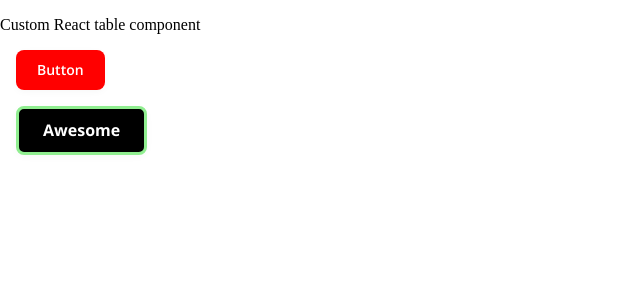
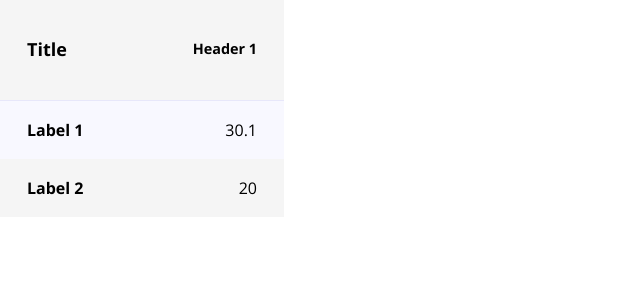
Before and after one commit to supercomet329/awesome-react-components, a React (Create React App) app: page / in a window 1280 px wide. Shown: the top 300 px of the page, without its empty margins (0-640 px from the left). Built offline with nearby package versions, Linux system fonts and the light colour scheme.

Commit message:
Table: Add hideHeaders prop

```diff
--- a/package.json
+++ b/package.json
@@ -1,7 +1,8 @@
 {
   "name": "hazel-ui",
-  "version": "0.0.6",
+  "version": "0.0.7",
   "private": false,
+  "bugs": "https://github.com/hazel-ui/hazel-ui/issues",
   "homepage": "https://hazel-ui.github.io/hazel-ui",
   "scripts": {
     "predeploy": "npm run build-storybook",
--- a/src/App.tsx
+++ b/src/App.tsx
@@ -1,26 +1,32 @@
 import React from "react";
 
-import { Button } from "./components";
+import { Table } from "./components";
 
 export function App() {
   return (
     <>
-      <header>
-        <p>Custom React table component</p>
-        <Button variantColor="red" variant="primary">
-          Button
-        </Button>
-        <Button
-          size="large"
-          color="white"
-          backgroundColor="black"
-          variantColor="red"
-          variant="primary"
-          border="3px solid LightGreen"
-        >
-          Awesome
-        </Button>
-      </header>
+      <Table
+        columns={[
+          {
+            Header: "Title",
+            accessor: "col0",
+          },
+          {
+            Header: "Header 1",
+            accessor: "col1",
+          },
+        ]}
+        data={[
+          {
+            col0: "Label 1",
+            col1: 30.1,
+          },
+          {
+            col0: "Label 2",
+            col1: 20,
+          },
+        ]}
+      />
     </>
   );
 }
--- a/src/components/Table/Table.tsx
+++ b/src/components/Table/Table.tsx
@@ -1,13 +1,13 @@
 import React from "react";
-import { useTable, Column, useSortBy, useExpanded } from "react-table";
-
-import { TableContainer, TrHead, Tr, Th, Td } from "./styles";
+import { Column, useExpanded, useSortBy, useTable } from "react-table";
+import { TableContainer, Td, Th, Tr, TrHead } from "./styles";
 import { processColumns } from "./utils";
 
 export type TableProps = {
   data: Array<any>;
   columns: Array<Column>;
   enableSorting?: boolean;
+  hideHeaders?: boolean;
 };
 
 export function Table(props: TableProps) {
@@ -40,6 +40,7 @@ export function Table(props: TableProps) {
   return (
     // apply the table props
     <TableContainer {...getTableProps()}>
+      {!props.hideHeaders && (
         <thead>
           {
             // Loop over the header rows
@@ -50,7 +51,9 @@ export function Table(props: TableProps) {
                   // Loop over the headers in each row
                   headerGroup.headers.map((column: any) => (
                     // Apply the header cell props
-                  <Th {...column.getHeaderProps(column.getSortByToggleProps())}>
+                    <Th
+                      {...column.getHeaderProps(column.getSortByToggleProps())}
+                    >
                       {
                         // Render the header
                         column.render("Header")
@@ -72,6 +75,7 @@ export function Table(props: TableProps) {
             ))
           }
         </thead>
+      )}
 
       {/* Apply the table body props */}
       <tbody {...getTableBodyProps()}>
@@ -106,4 +110,4 @@ export function Table(props: TableProps) {
   );
 }
 
-Table.defaultProps = { enableSorting: false };
+Table.defaultProps = { enableSorting: false, hideHeaders: false };
--- a/src/components/index.ts
+++ b/src/components/index.ts
@@ -1 +1,2 @@
 export { Button } from "./Button";
+export { Table } from "./Table";
```
Also changed, not shown: src/components/Table/stories/notes.md (added, +14 -0 lines), 2 other files (tests, documents, lock files or other folders). Lines whose indentation alone changed are shown as unchanged.
